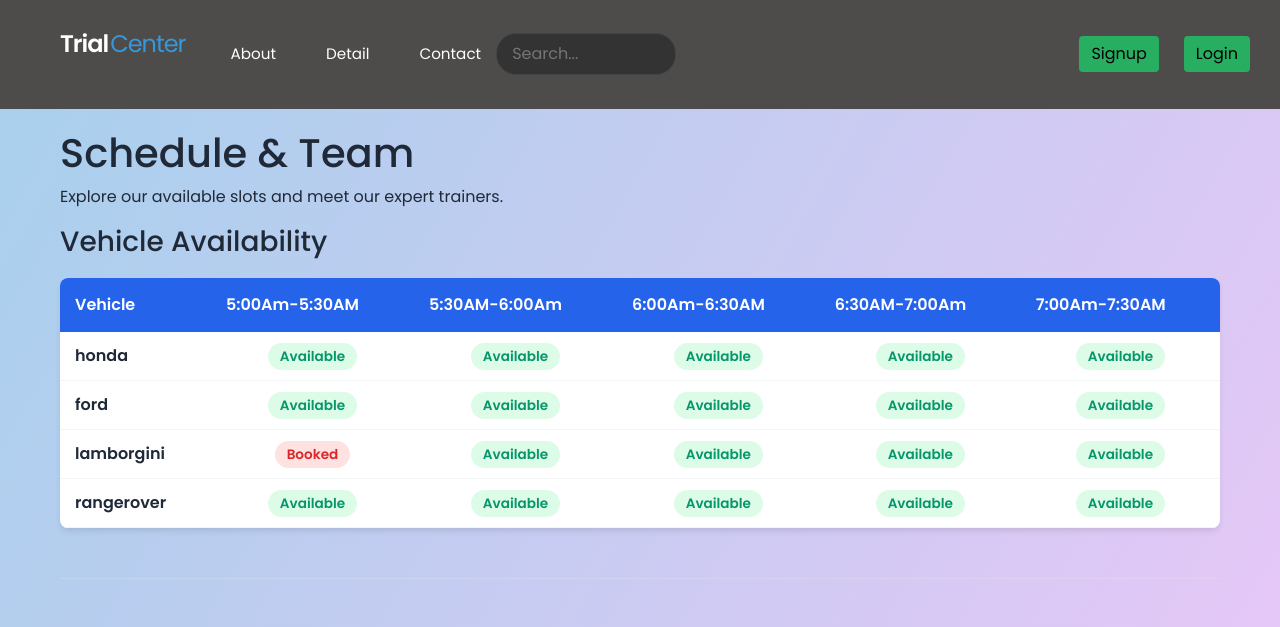
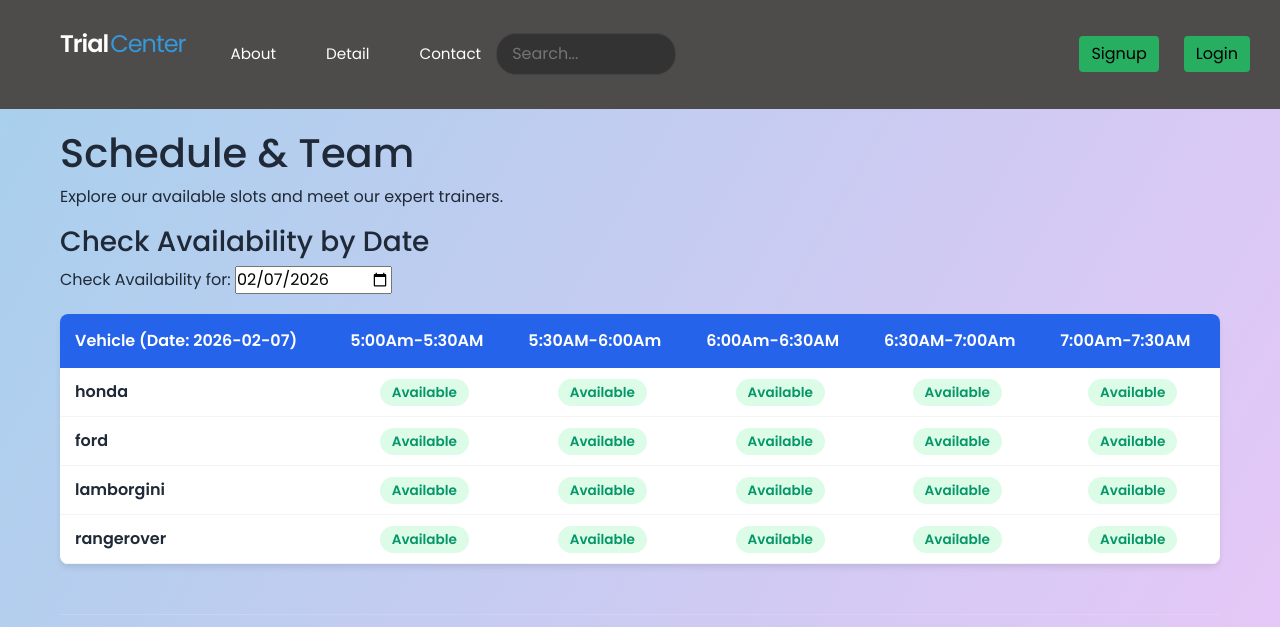
Before and after one commit to sarojdevkota521-s/trial-booking-system, a Django app: page /detail/ in a window 1280 px wide. Shown: the top 627 px of the page. Run offline with Django 5.2, Linux system fonts and the light colour scheme; data comes from the database, SQL or seed files in the repository; both versions use the stored data as it was after the commit.

Commit message:
date bug is fixed

```diff
--- a/base/urls.py
+++ b/base/urls.py
@@ -14,7 +14,7 @@ urlpatterns=[
     path('about/', views.about, name='about'),
     path('contact/', views.contact, name='contact'),
     path('detail/', views.detail, name='detail'),
-    path('ajax/get-times/', views.get_available_times, name='get_available_times'),
+    path('ajax/get-times/', views.ajax_get_available_times, name='get_available_times'),
 
 
 
--- a/base/views.py
+++ b/base/views.py
@@ -13,6 +13,8 @@ from django.db.models import Exists, OuterRef
 from django.contrib.auth.decorators import login_required
 from django.db.models import Q, Count
 from django.utils.timezone import datetime
+from datetime import timedelta
+from django.db import IntegrityError
 # Create your views here.
 
 def home(request):
@@ -50,17 +52,30 @@ def about(request):
     return render(request, 'about.html', context)
 
 def detail(request):
-
     vehicles = Vehicle.objects.all()
     time_slots = Timeslot.objects.all()
-    trainers= Trainer.objects.all()
+    trainers = Trainer.objects.all()
 
-    # Get active bookings as a set of (vehicle_id, time_id) for fast lookup
-    booked_pairs = set(
-        Booking.objects.filter(is_active=True).values_list('vehicle_id', 'trial_time__time_id')
+    # Get the date from the search bar, default to today
+    date_query = request.GET.get('date')
+    if date_query:
+        selected_date = datetime.strptime(date_query, "%Y-%m-%d").date()
+    else:
+        selected_date = timezone.now().date()
+
+    # CRITICAL LOGIC: Find bookings where the selected date is
+    # BETWEEN the start (booking_date) and the end (expiry_date)
+    active_bookings = Booking.objects.filter(
+        is_active=True,
+        booking_date__lte=selected_date,  # Started on or before selected date
+        expiry_date__gte=selected_date   # Ends on or after selected date
     )
 
-    # Build a "grid" of data
+    # Create a lookup set for (vehicle_id, timeslot_id)
+    booked_pairs = set(
+        active_bookings.values_list('vehicle_id', 'trial_time__time_id')
+    )
+
     table_data = []
     for vehicle in vehicles:
         row = {
@@ -68,17 +83,17 @@ def detail(request):
             'slots': []
         }
         for slot in time_slots:
-            # Check if this specific vehicle and time slot is in our booked set
+            # If the pair exists in our filtered range, mark as booked
             is_booked = (vehicle.id, slot.id) in booked_pairs
             row['slots'].append(is_booked)
         table_data.append(row)
 
-    context = {
+    return render(request, 'detail.html', {
         'time_slots': time_slots,
         'table_data': table_data,
+        'selected_date': selected_date.strftime("%Y-%m-%d"),
         'trainers': trainers
-    }
-    return render(request, 'detail.html', context)
+    })
 
 def contact(request):
     if request.method == "POST":
@@ -106,118 +121,218 @@ def contact(request):
 
 from django.http import JsonResponse
 
-def get_available_times(request):
+def ajax_get_available_times(request):
     date_str = request.GET.get('date')
     vehicle_id = request.GET.get('vehicle_id')
 
     if not date_str or not vehicle_id:
-        return JsonResponse({'error': 'Missing data'}, status=400)
+        return JsonResponse({'slots': []})
 
-    booking_date = datetime.strptime(date_str, "%Y-%m-%d").date()
+    selected_date = datetime.strptime(date_str, "%Y-%m-%d").date()
 
-    # Find bookings where the requested date falls between an existing booking_date and expiry_date
-    conflicting_bookings = Booking.objects.filter(
+    # Find IDs of timeslots that are already booked for this specific date range
+    booked_timeslot_ids = Booking.objects.filter(
         vehicle_id=vehicle_id,
         is_active=True,
-        booking_date__lte=booking_date,
-        expiry_date__gte=booking_date
-    )
+        booking_date__lte=selected_date,
+        expiry_date__gte=selected_date
+    ).values_list('trial_time__time_id', flat=True)
 
-    booked_slot_ids = conflicting_bookings.values_list('trial_time__time_id', flat=True)
+    # Get available Timeslots for this vehicle
+    # First, get all trial times for the vehicle
+    available_trial_times = TrialTime.objects.filter(
+        vehicle_id=vehicle_id
+    ).exclude(time_id__in=booked_timeslot_ids)
 
-    # Get slots for this specific vehicle that aren't in the booked list
-    available_slots = TrialTime.objects.filter(
-        vehicle_id=vehicle_id
-    ).exclude(time_id__in=booked_slot_ids)
-
-    data = [
-        {'id': slot.time.id, 'time': slot.time.time}
-        for slot in available_slots
-    ]
+    data = [{'id': t.time.id, 'time': t.time.time} for t in available_trial_times]
     return JsonResponse({'slots': data})
 
 @login_required(login_url='login')
+# def booking(request):
+
+#     selected_vehicle_id = request.GET.get('vehicle')
+#     selected_vehicle_name = request.GET.get('type')
+
+#     packages = Package.objects.filter(vehicle__name=selected_vehicle_name)
+#     vehicles = Vehicle.objects.filter(catogery__name=selected_vehicle_name)
+
+#     active_booked_timeslot_ids = Booking.objects.filter(
+#         is_active=True,
+#         vehicle_id=selected_vehicle_id
+#     ).values_list('trial_time__time_id', flat=True)
+
+#     available_trial_times = Timeslot.objects.exclude(
+#         id__in=active_booked_timeslot_ids
+#     )
+
+
+
+#     #  HANDLE POST AND RETURN
+#     if request.method == 'POST':
+#         fname = request.POST.get('fname')
+#         phone = request.POST.get('phone')
+#         date=request.POST.get('date')
+#         message = request.POST.get('message')
+#         time_id = request.POST.get('time')
+#         vehicle_id = request.POST.get('vehicle')
+#         package_id = request.POST.get('package')
+
+#         if not all([fname, phone,date, time_id, vehicle_id, package_id]):
+#             messages.error(request, "All fields are required")
+#             return redirect(request.path)
+
+#         booking_date = datetime.strptime(date, "%Y-%m-%d").date()
+#         today = timezone.now().date()
+
+
+#         if booking_date < today:
+#             messages.error(request, "Can't book a past date")
+#             return redirect('home')
+#         is_overlapping = Booking.objects.filter(
+#     vehicle_id=vehicle_id,
+#     is_active=True,
+#     booking_date__lte=booking_date,
+#     expiry_date__gte=booking_date,
+#     trial_time__time_id=time_id # Checks if the specific slot is taken within a duration
+# ).exists()
+
+#         if is_overlapping:
+#             messages.error(request, "This vehicle is already booked for the selected duration.")
+#             return redirect(request.path)
+
+#         selected_vehicle = get_object_or_404(Vehicle, id=vehicle_id)
+#         selected_package = get_object_or_404(Package, id=package_id)
+#         selected_trial_time = get_object_or_404(
+#             TrialTime,
+#             time_id=time_id,
+#             vehicle_id=selected_vehicle_id
+#         )
+#         x=timedelta(days=selected_package.duration_days)
+#         exp=booking_date+x
+
+
+#         payment_uuid = str(uuid.uuid4())
+#         duplicate_exists = Booking.objects.filter(
+#     vehicle_id=vehicle_id,
+#     trial_time=selected_trial_time, # Use the object you fetched
+#     booking_date=booking_date,
+#     is_active=True
+# ).exists()
+
+#         if duplicate_exists:
+#             messages.error(request, "This specific time slot has just been booked. Please choose another.")
+#             return redirect(request.path)
+
+#         try:
+#             Booking.objects.create(...)
+#         except IntegrityError:
+#             messages.error(request, "A system error occurred. Please try again.")
+#             return redirect(request.path)
+
+
+#         Booking.objects.create(
+#             user=request.user,
+#             customer_name=fname,
+#             phone_number=phone,
+#             booking_date=date,
+#             trial_time=selected_trial_time,
+#             message=message,
+#             vehicle=selected_vehicle,
+#             package=selected_package,
+#             expiry_date=exp,
+#             payment_uuid=payment_uuid,
+#             payment_status=False
+
+#         )
+
+#         return redirect(
+#             reverse('esewa') + f'?p={selected_package.id}&uuid={payment_uuid}'
+#         )
+
+
+#     return render(request, 'booking.html', {
+#         'packages': packages,
+#         'vehicle': vehicles,
+#         'available_trial_times': available_trial_times,
+#         'selected_vehicle_id': selected_vehicle_id,
+#         'selected_vehicle_name': selected_vehicle_name
+#     })
 def booking(request):
-
+    # GET parameters for initial load
     selected_vehicle_id = request.GET.get('vehicle')
     selected_vehicle_name = request.GET.get('type')
 
+    # Base querysets
     packages = Package.objects.filter(vehicle__name=selected_vehicle_name)
     vehicles = Vehicle.objects.filter(catogery__name=selected_vehicle_name)
 
-    active_booked_timeslot_ids = Booking.objects.filter(
-        is_active=True,
-        vehicle_id=selected_vehicle_id
-    ).values_list('trial_time__time_id', flat=True)
+    # Note: On initial GET load, we don't know the date yet,
+    # so we show all times for the vehicle until the user picks a date (handled by AJAX).
+    available_trial_times = Timeslot.objects.all()
 
-    available_trial_times = Timeslot.objects.exclude(
-        id__in=active_booked_timeslot_ids
-    )
-
-
-
-    #  HANDLE POST AND RETURN
     if request.method == 'POST':
         fname = request.POST.get('fname')
         phone = request.POST.get('phone')
-        date=request.POST.get('date')
+        date_str = request.POST.get('date')
         message = request.POST.get('message')
-        time_id = request.POST.get('time')
+        time_id = request.POST.get('time')  # This is the ID of the Timeslot
         vehicle_id = request.POST.get('vehicle')
         package_id = request.POST.get('package')
 
-        if not all([fname, phone,date, time_id, vehicle_id, package_id]):
+        if not all([fname, phone, date_str, time_id, vehicle_id, package_id]):
             messages.error(request, "All fields are required")
             return redirect(request.path)
 
-        booking_date = datetime.strptime(date, "%Y-%m-%d").date()
-        today = timezone.now().date()
+        booking_date = datetime.strptime(date_str, "%Y-%m-%d").date()
 
-        if booking_date < today:
+        if booking_date < timezone.now().date():
             messages.error(request, "Can't book a past date")
-            return redirect('home')
+            return redirect(request.path)
+
+        # 1. Fetch related objects
+        selected_vehicle = get_object_or_404(Vehicle, id=vehicle_id)
+        selected_package = get_object_or_404(Package, id=package_id)
+        selected_trial_time = get_object_or_404(TrialTime, time_id=time_id, vehicle_id=vehicle_id)
+
+        # 2. Calculate Expiry
+        expiry_date = booking_date + timedelta(days=selected_package.duration_days)
+
+        # 3. OVERLAP LOGIC: Check if this vehicle is busy during the requested date
+        # This checks if ANY existing active booking's range covers our requested booking_date
         is_overlapping = Booking.objects.filter(
-    vehicle_id=vehicle_id,
-    is_active=True,
-    booking_date__lte=booking_date,
-    expiry_date__gte=booking_date,
-    trial_time__time_id=time_id # Checks if the specific slot is taken within a duration
-).exists()
+            vehicle=selected_vehicle,
+            is_active=True,
+            trial_time=selected_trial_time,
+            booking_date__lte=booking_date,
+            expiry_date__gte=booking_date
+        ).exists()
 
         if is_overlapping:
-            messages.error(request, "This vehicle is already booked for the selected duration.")
+            messages.error(request, "This vehicle is already booked for this duration/time.")
             return redirect(request.path)
 
-        selected_vehicle = get_object_or_404(Vehicle, id=vehicle_id)
-        selected_package = get_object_or_404(Package, id=package_id)
-        selected_trial_time = get_object_or_404(
-            TrialTime,
-            time_id=time_id,
-            vehicle_id=selected_vehicle_id
-        )
+        # 4. Create the Booking
+        try:
+            payment_uuid = str(uuid.uuid4())
+            expiry_date = booking_date + timedelta(days=selected_package.duration_days)
 
-
-
-        payment_uuid = str(uuid.uuid4())
-
-
-        Booking.objects.create(
+            Booking.objects.create(
             user=request.user,
             customer_name=fname,
             phone_number=phone,
-            booking_date=date,
+            booking_date=booking_date,
+            expiry_date=expiry_date,
             trial_time=selected_trial_time,
-            message=message,
             vehicle=selected_vehicle,
             package=selected_package,
             payment_uuid=payment_uuid,
-            payment_status=False
+            is_active=True # Mark active so the next check sees it
         )
+            return redirect(reverse('esewa') + f'?p={selected_package.id}&uuid={payment_uuid}')
 
-        return redirect(
-            reverse('esewa') + f'?p={selected_package.id}&uuid={payment_uuid}'
-        )
-
+        except IntegrityError:
+            messages.error(request, "A booking already exists for this exact date and time.")
+            return redirect(request.path)
 
     return render(request, 'booking.html', {
         'packages': packages,
--- a/templates/detail.html
+++ b/templates/detail.html
@@ -96,14 +96,17 @@
         <h1>Schedule & Team</h1>
         <p>Explore our available slots and meet our expert trainers.</p>
     </header>
-
 <section>
-        <h3>Vehicle Availability</h3>
+    <h3>Check Availability by Date</h3>
+    <form method="GET" action="{% url 'detail' %}">
+    <label>Check Availability for:</label>
+    <input type="date" name="date" value="{{ selected_date }}" onchange="this.form.submit()">
+</form>
     <div class="table-container">
         <table class="detail-table">
             <thead>
                 <tr>
-                        <th>Vehicle</th>
+                    <th>Vehicle (Date: {{ selected_date }})</th>
                     {% for t in time_slots %}
                         <th>{{ t.time }}</th>
                     {% endfor %}
--- a/templates/main.html
+++ b/templates/main.html
@@ -368,28 +368,31 @@ html, body {
 
 
 <script>
-document.getElementById('date').addEventListener('change', updateTimes);
-document.getElementById('vehicle').addEventListener('change', updateTimes);
+    const dateInput = document.getElementById('date');
+    const vehicleInput = document.getElementById('vehicle');
+    const timeDropdown = document.querySelector('select[name="time"]');
 
-function updateTimes() {
-    const date = document.getElementById('date').value;
-    const vehicleId = document.getElementById('vehicle').value;
-    const timeSelect = document.querySelector('select[name="time"]');
+    function refreshTimes() {
+        const date = dateInput.value;
+        const vehicle = vehicleInput.value;
 
-    if (!date || !vehicleId) return;
+        if (date && vehicle) {
+            fetch(`/ajax/get-times/?date=${date}&vehicle_id=${vehicle}`)
+                .then(res => res.json())
+                .then(data => {
+                    timeDropdown.innerHTML = '<option value="">-- Choose Time --</option>';
+                    data.slots.forEach(slot => {
+                        let opt = document.createElement('option');
+                        opt.value = slot.id;
+                        opt.innerText = slot.time;
+                        timeDropdown.appendChild(opt);
+                    });
+                });
+        }
+    }
 
-    fetch(`/ajax/get-times/?date=${date}&vehicle_id=${vehicleId}`)
-        .then(response => response.json())
-        .then(data => {
-            timeSelect.innerHTML = '<option value="">-- Select Time --</option>';
-            data.slots.forEach(slot => {
-                const opt = document.createElement('option');
-                opt.value = slot.id;
-                opt.innerHTML = slot.time;
-                timeSelect.appendChild(opt);
-            });
-        });
-}
+    dateInput.addEventListener('change', refreshTimes);
+    vehicleInput.addEventListener('change', refreshTimes);
 </script>
         <script src="https://cdn.jsdelivr.net/npm/bootstrap@5.3.8/dist/js/bootstrap.bundle.min.js" integrity="sha384-FKyoEForCGlyvwx9Hj09JcYn3nv7wiPVlz7YYwJrWVcXK/BmnVDxM+D2scQbITxI" crossorigin="anonymous"></script>
 </body>
```
Also changed, not shown: base/models.py (+4 -4 lines), templates/home.html (+2 -18 lines), db.sqlite3. Lines whose indentation alone changed are shown as unchanged.
